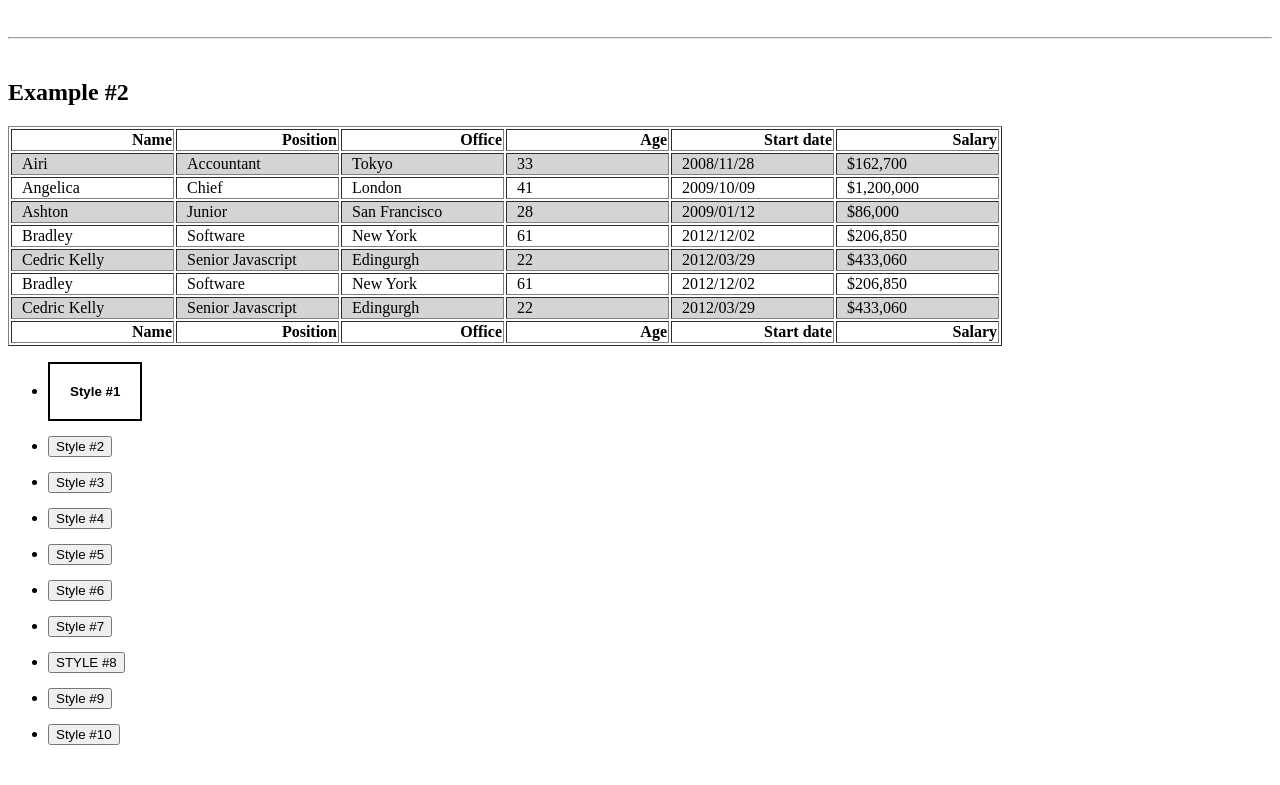
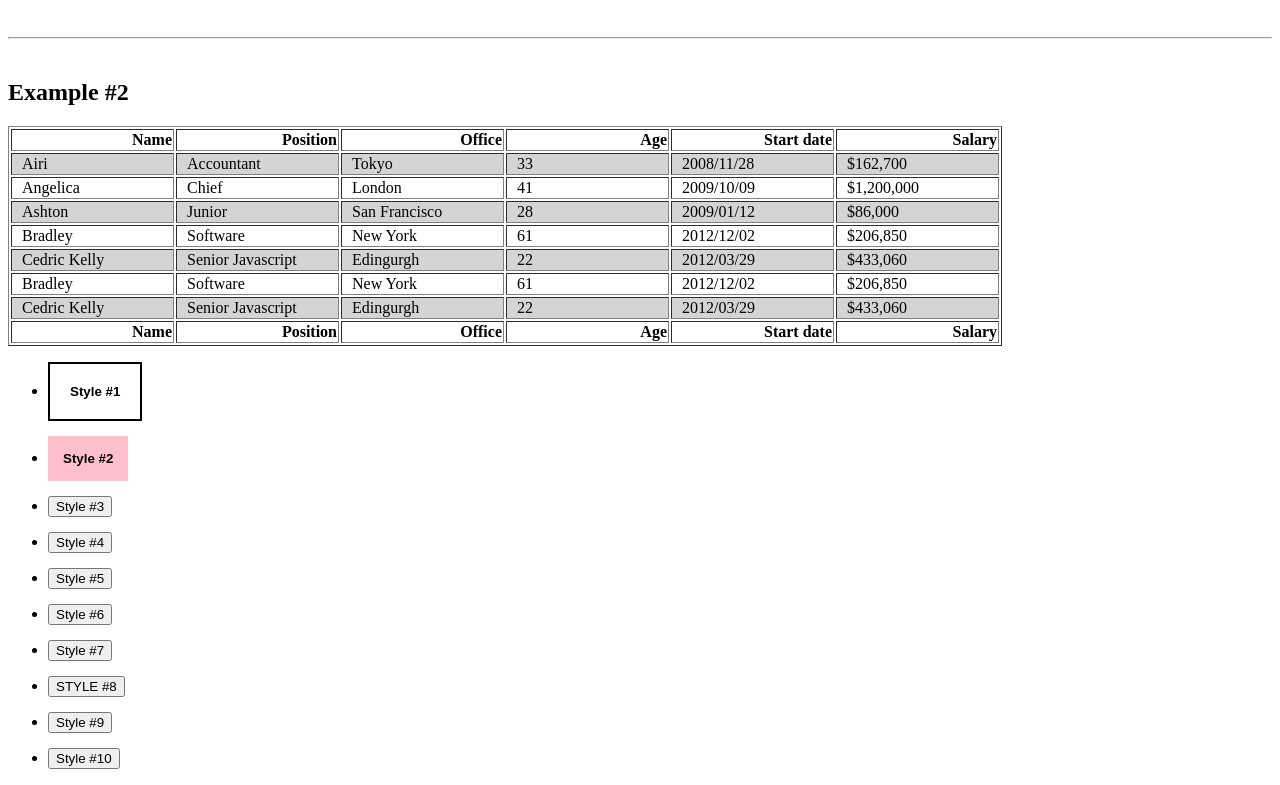
Before and after one commit to AltynaiUrmatbekova/07.10.2021-1, a plain HTML site: page index.html in a window 1280 px wide. Shown: the part 1338-2123 px from the top of the page. Before the commit the page ends 2099 px from the top, so only its background shows below. Drawn offline with Linux system fonts and the light colour scheme.

Commit message:
button-2

```diff
--- a/style.css
+++ b/style.css
@@ -150,3 +150,9 @@ hr {
     padding: 20px;
     font-weight: bold;
  }
+ #button-2 {
+    background-color: pink;
+    padding: 15px;
+    font-weight: bold;
+    border: 0px;
+}
```
